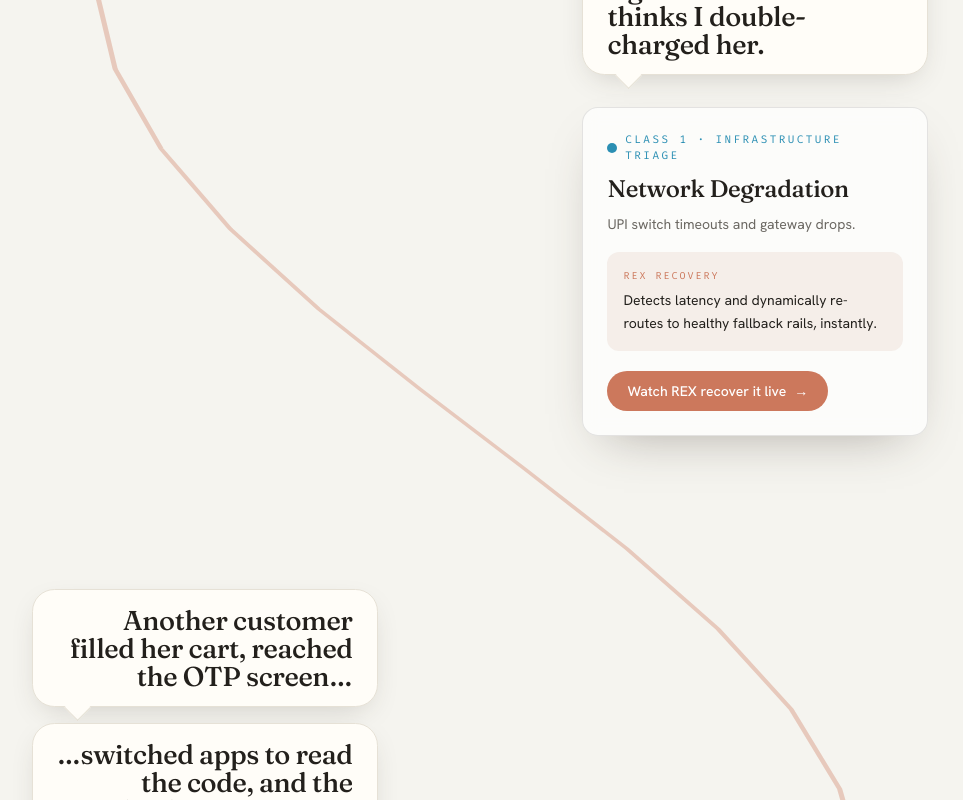
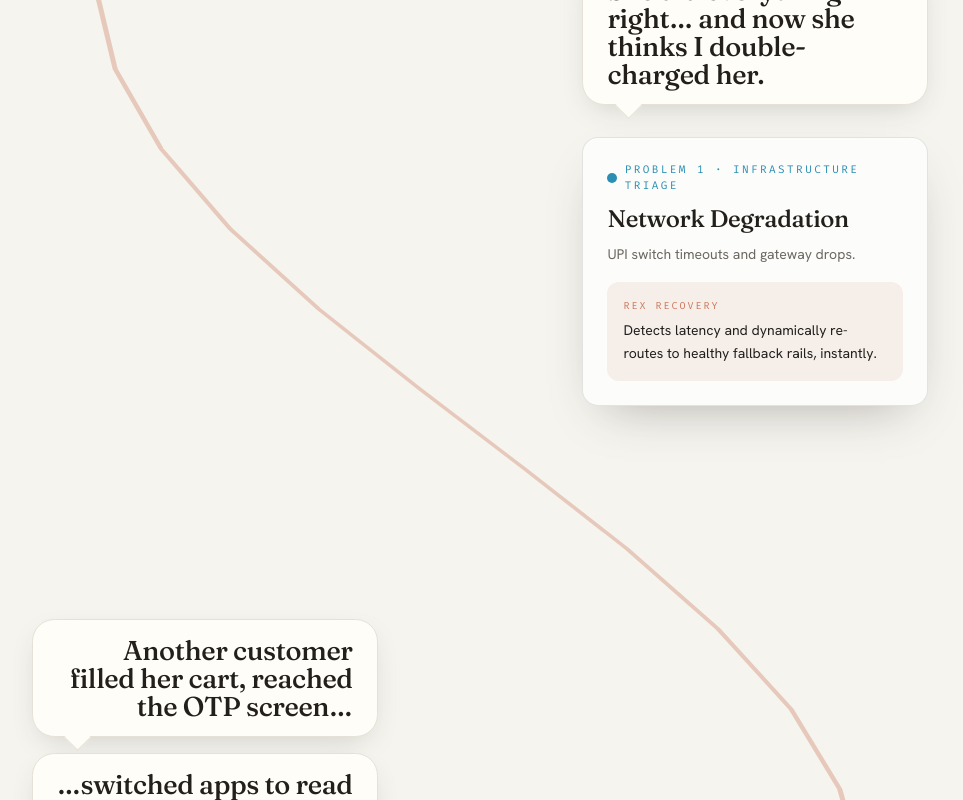
Before and after one commit to Anshuu-Sharma/razorpay-buildathon, a Next.js app in the folder frontend/: page /story in a window 1280 px wide. Shown: the part 2120-2920 px from the top of the page, without its empty margins (160-1123 px from the left). Built offline with nearby package versions, Linux system fonts and the light colour scheme; a web font is replaced by a local one.

Commit message:
story: remove 'Watch REX recover it live' button; relabel Class N as Problem N

```diff
--- a/frontend/src/components/story/StoryClassCard.tsx
+++ b/frontend/src/components/story/StoryClassCard.tsx
@@ -1,6 +1,5 @@
 "use client";
 
-import Link from "next/link";
 import { motion } from "framer-motion";
 import { getFailureClass } from "@/lib/failure-classes";
 import { useLocale } from "@/lib/i18n/LocaleProvider";
@@ -22,6 +21,8 @@ export default function StoryClassCard({ classId }: { classId: 1 | 2 | 3 | 4 })
   const fc = getFailureClass(classId);
   const copy = fc.copy[locale];
   const accent = ACCENT[classId];
+  // On the story page these read as "Problem N", not "Class N".
+  const tag = copy.tag.replace(/^Class/i, "Problem").replace(/^श्रेणी/, "समस्या");
 
   return (
     <motion.div
@@ -34,7 +35,7 @@ export default function StoryClassCard({ classId }: { classId: 1 | 2 | 3 | 4 })
       <div className="flex items-center gap-2">
         <span className="h-2.5 w-2.5 rounded-full" style={{ background: accent }} />
         <span className="font-mono text-[11px] uppercase tracking-[0.22em]" style={{ color: accent }}>
-          {copy.tag}
+          {tag}
         </span>
       </div>
 
@@ -47,15 +48,6 @@ export default function StoryClassCard({ classId }: { classId: 1 | 2 | 3 | 4 })
         </p>
         <p className="mt-1.5 text-sm leading-relaxed text-fg">{copy.rescue}</p>
       </div>
-
-      <Link
-        href={`/mission-control/live?class=${classId}`}
-        className="mt-5 inline-flex items-center gap-2 rounded-full px-5 py-2.5 text-sm font-medium text-white transition-transform hover:scale-[1.03]"
-        style={{ background: "var(--color-clay)" }}
-      >
-        Watch REX recover it live
-        <span aria-hidden>→</span>
-      </Link>
     </motion.div>
   );
 }
```
